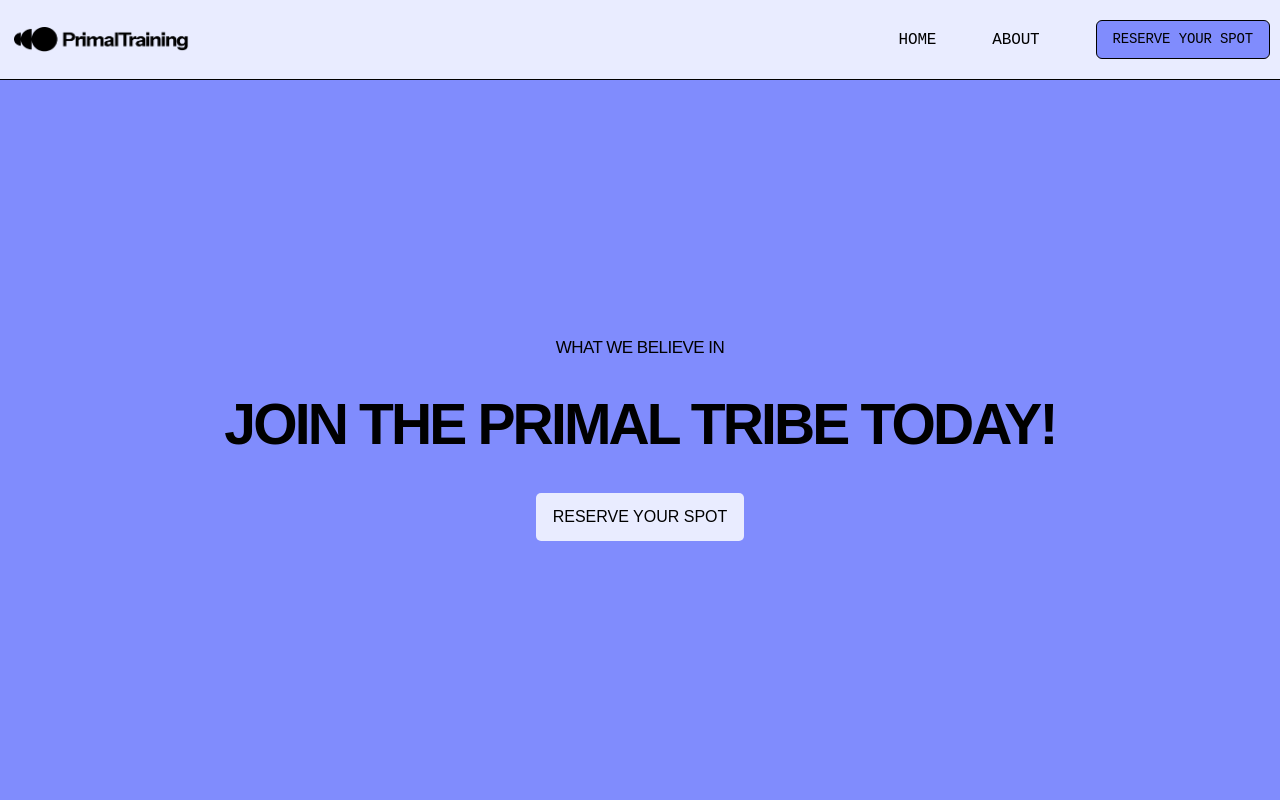
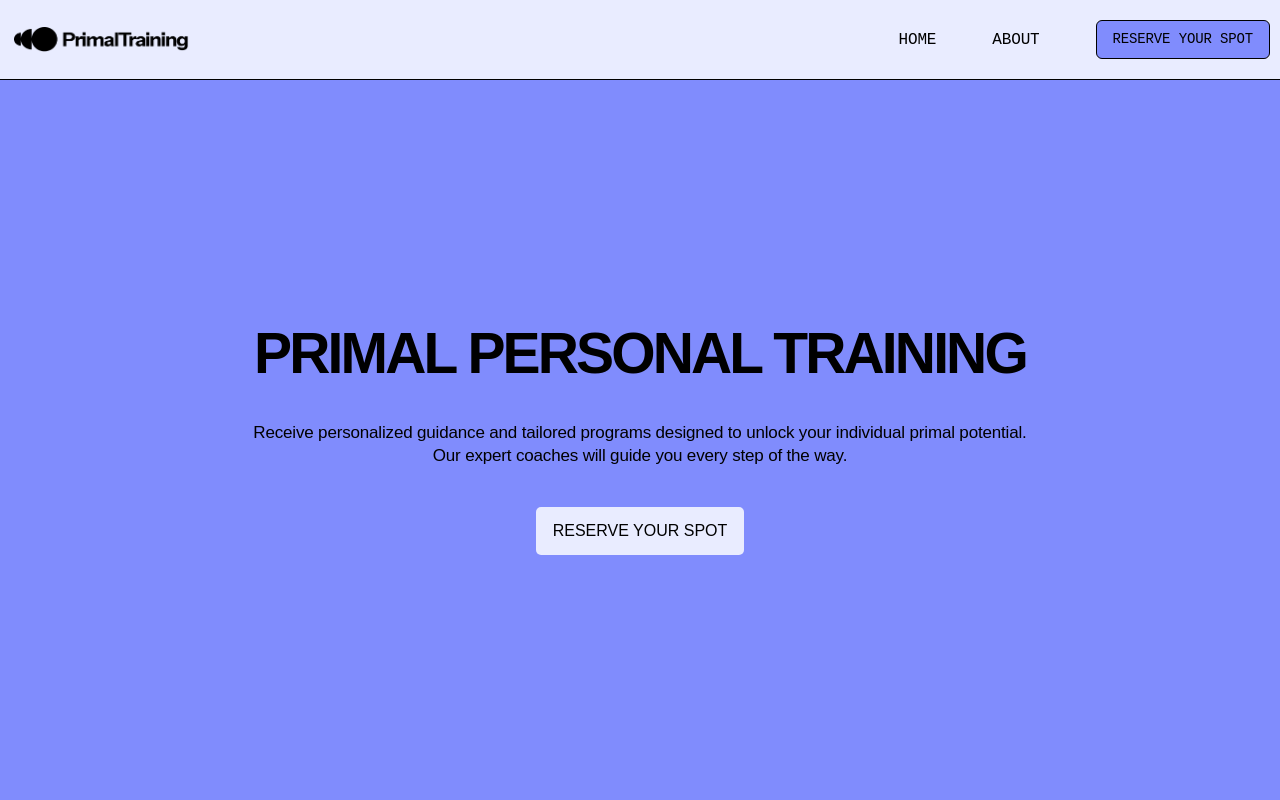
Before and after one commit to WarlayX/primal-training, a React (Vite) app in the folder Primal-training/: page /reserve in a window 1280 px wide. Shown: the top 800 px of the page. Built offline with nearby package versions, Linux system fonts and the light colour scheme.

Commit message:
reserve-CTA

```diff
--- a/Primal-training/src/components/Home/CTASection.jsx
+++ b/Primal-training/src/components/Home/CTASection.jsx
@@ -1,16 +1,26 @@
-export default function CTASection( { bg = 'bg-primary', Btnbg = 'bg-primary-light' } ) {
+export default function CTASection( {
+  bg = 'bg-primary',
+  btnBg = 'bg-primary-light',
+  subtitle = 'JOIN THE PRIMAL TRIBE TODAY!',
+  paragraph =  'WHAT WE BELIEVE IN.',
+  flexDirection = 'flex-col'
+} ) {
   return (
     <section className={`${bg}`}>
       <div className='text-center px-5 py-30 md:px-17.25 md:py-30 border-b-2'>
-        <div className="h-106.25 flex flex-col justify-center items-center gap-4.5 md:h-52.75 md:gap-6 xl:h-120 xl:gap-10">
-          <p className='tracking-[-0.03em] leading-[1.00em] text-[15px] md:font-medium xl:text-[17px]'>
-            WHAT WE BELIEVE IN
-          </p>
-          <h3 className='tracking-[-0.05em] leading-[1.00em] font-extrabold text-[44px] md:text-[57px]'>
-            JOIN THE PRIMAL TRIBE TODAY!
-          </h3>
+        <div className={`h-106.25 flex flex-col justify-center items-center gap-4.5 md:h-52.75 md:gap-6 xl:h-120 xl:gap-10`}>
+
+          <div className={`flex ${flexDirection} gap-4.5 md:gap-6 xl:gap-10 items-center justify-center`}>
+            <p className='tracking-[-0.01em] leading-[1.31em] text-[15px] md:font-medium xl:text-[17px] xl:w-195'>
+              {paragraph}
+            </p>
+            <h3 className='tracking-[-0.05em] leading-[1.00em] font-extrabold text-[44px] md:text-[57px]'>
+              {subtitle}
+            </h3>
+          </div>
+
           <div>
-            <button className={` ${Btnbg} rounded-[5px] px-4.25 py-3 cursor-pointer hover:text-white hover:bg-black transition-colors duration-300`}>
+            <button className={`${btnBg} rounded-[5px] px-4.25 py-3 cursor-pointer hover:text-white hover:bg-black transition-colors duration-300`}>
               RESERVE YOUR SPOT
             </button>
           </div>
--- a/Primal-training/src/pages/About.jsx
+++ b/Primal-training/src/pages/About.jsx
@@ -9,7 +9,10 @@ export default function About() {
       <AboutHero />
       <DynamicGym />
       <Reconnect />
-      <CTASection bg='bg-primary-light' Btnbg='bg-primary' />
+      <CTASection
+        bg='bg-primary-light'
+        btnBg='bg-primary'
+      />
     </div>
   )
 }
--- a/Primal-training/src/pages/Reserve.jsx
+++ b/Primal-training/src/pages/Reserve.jsx
@@ -4,8 +4,12 @@ import CTASection from '../components/Home/CTASection'
 export default function Reserve() {
   return (
     <div>
-     <Class />
-     <CTASection />
+      <Class />
+      <CTASection
+        subtitle = 'PRIMAL PERSONAL TRAINING'
+        paragraph =  'Receive personalized guidance and tailored programs designed to unlock your individual primal potential. Our expert coaches will guide you every step of the way.'
+        flexDirection = 'flex-col-reverse'
+      />
     </div>
   )
 }
```
